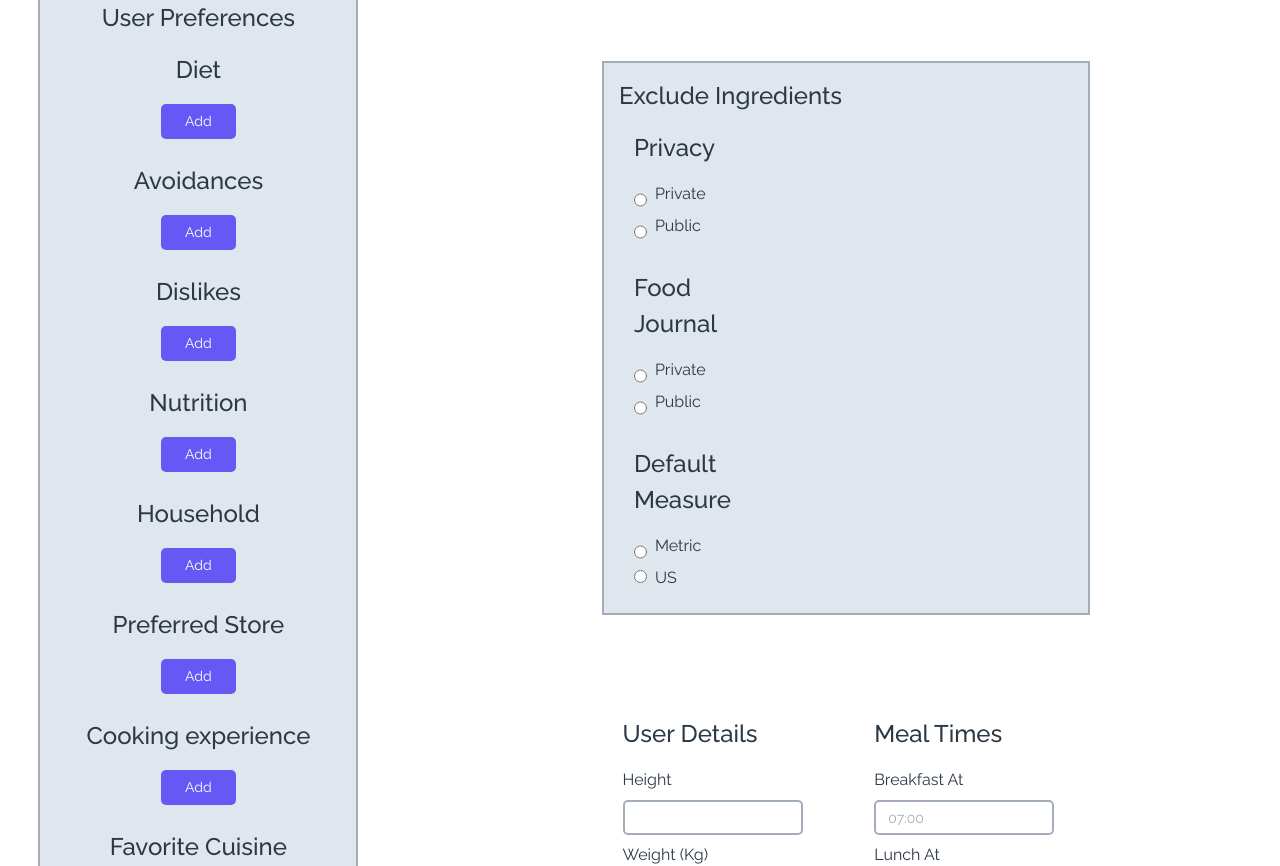
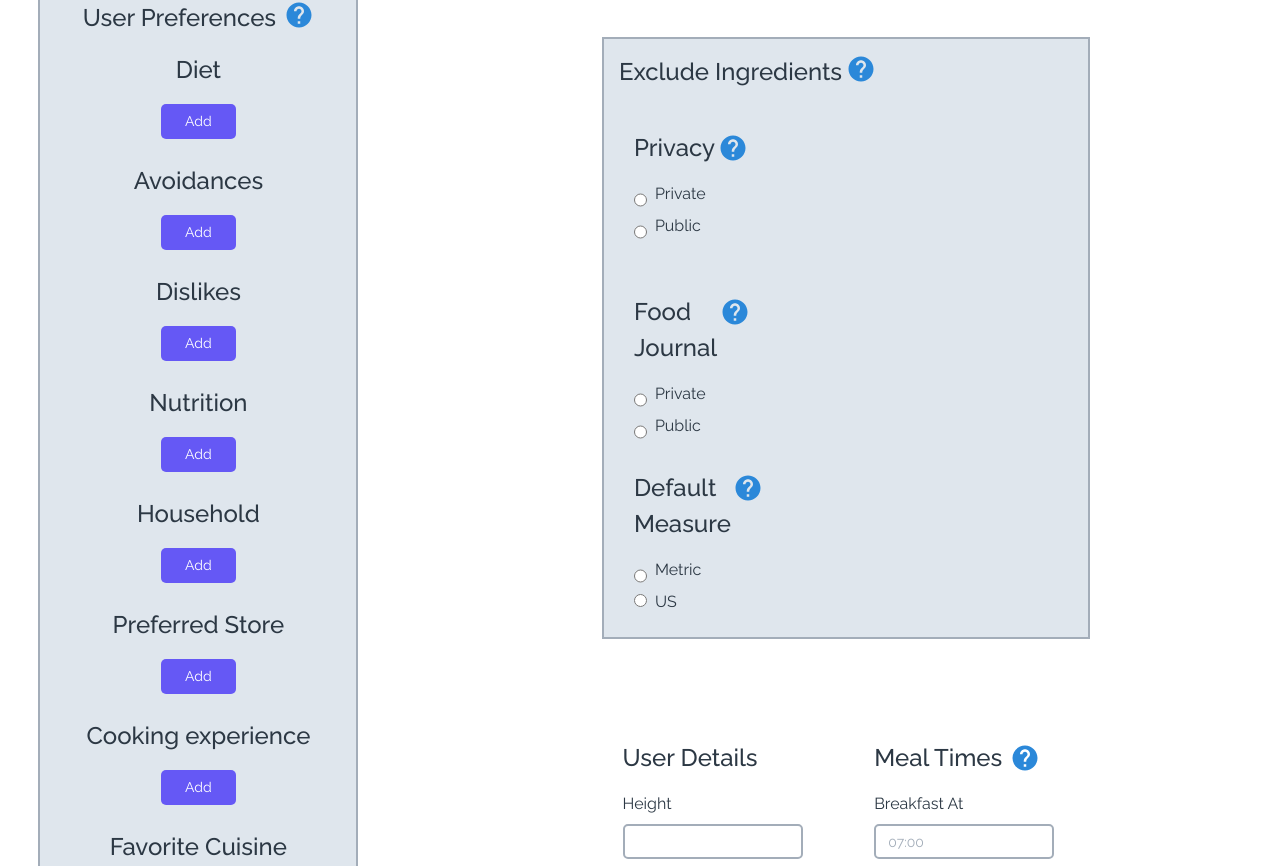
Before and after one commit to ammarjussa/foodbubble, a React (Create React App) app: page /profile in a window 1280 px wide. Shown: the part 540-1406 px from the top of the page. Built offline with nearby package versions, Linux system fonts and the light colour scheme.

Commit message:
Question mark created and used

```diff
--- a/src/assets/styles/_components.scss
+++ b/src/assets/styles/_components.scss
@@ -7,6 +7,11 @@
 .secondary-title {
   font-size: $font-size-large;
   font-weight: $font-weight-heavy;
+}
+
+.help-text {
+  font-size: $font-size-vsmall;
+  color: $border-color;
 }
 
 .primary-button {
@@ -298,6 +303,95 @@
       width: 75px;
     }
   }
+
+  .help-1 {
+    height: 30px;
+    width: 30px;
+    color: $button-color-1;
+  }
+
+  .div-1 {
+    background-color: white;
+    display: none;
+    position: absolute;
+    z-index: 1;
+    top: 0;
+    margin-top: 10%;
+    margin-left: 75%;
+    height: 120px;
+  }
+
+  .help-1:hover + .div-1 {
+    display: block;
+  }
+
+  .help-2 {
+    height: 30px;
+    width: 30px;
+    z-index: 2;
+    color: $button-color-1;
+  }
+
+  .div-2 {
+    background-color: white;
+    display: none;
+    position: absolute;
+    z-index: 1;
+    top: 0;
+    right: 0;
+    margin-top: 29%;
+    margin-right: 43%;
+    height: 30px;
+    width: 310px;
+  }
+
+  .help-2:hover + .div-2 {
+    display: block;
+  }
+
+  .help-3 {
+    height: 30px;
+    width: 30px;
+    color: $button-color-1;
+    margin-top: 2%;
+    margin-left: 2%;
+  }
+
+  .div-3 {
+    background-color: white;
+    display: none;
+    margin-left: 75%;
+    position: absolute;
+    height: 160px;
+  }
+
+  .help-3:hover + .div-3 {
+    display: block;
+  }
+
+  .div-4 {
+    background-color: white;
+    display: none;
+    margin-left: 75%;
+    position: absolute;
+    height: 100px;
+  }
+
+  .help-3:hover + .div-4 {
+    display: block;
+  }
+
+  .div-5 {
+    background-color: white;
+    display: none;
+    margin-left: 30%;
+    position: absolute;
+    height: 150px;
+  }
+
+  .help-3:hover + .div-5 {
+    display: block;
+  }
 }
 
 //PLANNER_INSTRUCTIONS
--- a/src/components/Auth/Login.js
+++ b/src/components/Auth/Login.js
@@ -1,6 +1,7 @@
 import React from 'react';
 import { Button, Form, Col } from 'react-bootstrap';
 import { Link } from 'react-router-dom';
+import HelpIcon from '@material-ui/icons/Help';
 
 const Login = () => {
   return (
--- a/src/components/Home/Home.js
+++ b/src/components/Home/Home.js
@@ -14,7 +14,7 @@ const Home = function () {
       />
       <p className="main-title mt-4">Create Your Meal</p>
       <div className="d-flex align-items-center justify-content-center ml-5">
-        <input className="primary-input ml-3 mr-4" placeholder="Add your ingredients" />
+        <input disabled className="primary-input ml-3 mr-4" placeholder="Add your ingredients" />
         <button className="primary-button">Add Ingredient</button>
       </div>
       <div className="d-flex align-items-center justify-content-around m-5 pl-5 pr-5  ">
--- a/src/components/UserProfile/UserProfile.js
+++ b/src/components/UserProfile/UserProfile.js
@@ -1,5 +1,6 @@
 import React from 'react';
 import UserProfileHead from './UserProfileHead';
+import HelpIcon from '@material-ui/icons/Help';
 
 const Preferences = ({ name }) => {
   return (
@@ -16,7 +17,17 @@ const UserProfile = () => {
       <UserProfileHead />
       <div className="d-flex user-profile">
         <div className="col-sm-3 d-flex flex-column justify-content-center align-items-center up-preference">
+          <div className="d-flex">
             <p className="secondary-title">User Preferences</p>
+            <HelpIcon className="help-1 ml-2" />
+            <div className="primary-input div-1">
+              <p className="help-text">
+                Your diet is private. Only you can see it. Diets would be applied to all your
+                search. results. Turn on or off anytime
+              </p>
+            </div>
+          </div>
+
           <Preferences name="Diet" />
           <Preferences name="Avoidances" />
           <Preferences name="Dislikes" />
@@ -29,10 +40,26 @@ const UserProfile = () => {
         <div className="col-sm-2"></div>
         <div className="col-sm-5 d-flex flex-column justify-content-center">
           <div className="up-preference">
+            <div className="d-flex">
               <p className="secondary-title">Exclude Ingredients</p>
-            <div className="col-sm-4">
+              <HelpIcon className="help-2 ml-1" />
+              <div className="primary-input div-2">
+                <p className="help-text pl-2">Add items that you dislike and want to avoid</p>
+              </div>
+            </div>
+
+            <div className="col-sm-4 mt-4">
               <div className="d-flex flex-column pb-4">
+                <div className="d-flex">
                   <p className="secondary-title">Privacy</p>
+                  <HelpIcon className="help-3" />
+                  <div className="primary-input div-3">
+                    <p className="help-text pl-2">
+                      Your excluded Ingredients are private. Only you can see it. Excluded
+                      ingredients would be applied to all search results. Turn on or off any time.
+                    </p>
+                  </div>
+                </div>
                 <div className="d-flex">
                   <input className="mt-1" type="radio" name="privacy" />
                   <label className="pl-2" for="private">
@@ -46,8 +73,17 @@ const UserProfile = () => {
                   </label>
                 </div>
               </div>
-              <div className="d-flex flex-column pb-4">
+              <div className="d-flex flex-column pb-4 mt-4">
+                <div className="d-flex">
                   <p className="secondary-title">Food Journal</p>
+                  <HelpIcon className="help-3 mr-5" />
+                  <div className="primary-input div-4">
+                    <p className="help-text pl-2">
+                      If public, other users can see your food journal entries. Great way to share
+                      your food stories.
+                    </p>
+                  </div>
+                </div>
                 <div className="d-flex">
                   <input className="mt-1" type="radio" name="privacy" />
                   <label className="pl-2" for="private">
@@ -62,7 +98,16 @@ const UserProfile = () => {
                 </div>
               </div>
               <div className="d-flex flex-column">
+                <div className="d-flex">
                   <p className="secondary-title">Default Measure</p>
+                  <HelpIcon className="help-3 mr-5" />
+                  <div className="primary-input div-4">
+                    <p className="help-text pl-2">
+                      All Items on your shopping list and recipes will convert to your measurement
+                      choice.
+                    </p>
+                  </div>
+                </div>
                 <div className="d-flex">
                   <input className="mt-1" type="radio" name="privacy" />
                   <label className="pl-2" for="metric">
@@ -95,7 +140,16 @@ const UserProfile = () => {
               </div>
             </div>
             <div className="d-flex flex-column align-items-start">
+              <div className="d-flex">
                 <p className="secondary-title">Meal Times</p>
+                <HelpIcon className="help-3 ml-2" />
+                <div className="primary-input div-5">
+                  <p className="help-text pl-2">
+                    Set the times when you eat breakfast, lunch, dinner. These times will be used
+                    when syncing your meal plan to your iCal/Google Calendar.
+                  </p>
+                </div>
+              </div>
               <div className="d-flex flex-column">
                 <label for="us">Breakfast At</label>
                 <input placeholder="07:00" className="primary-input" type="text" />
```
Lines whose indentation alone changed are shown as unchanged.
